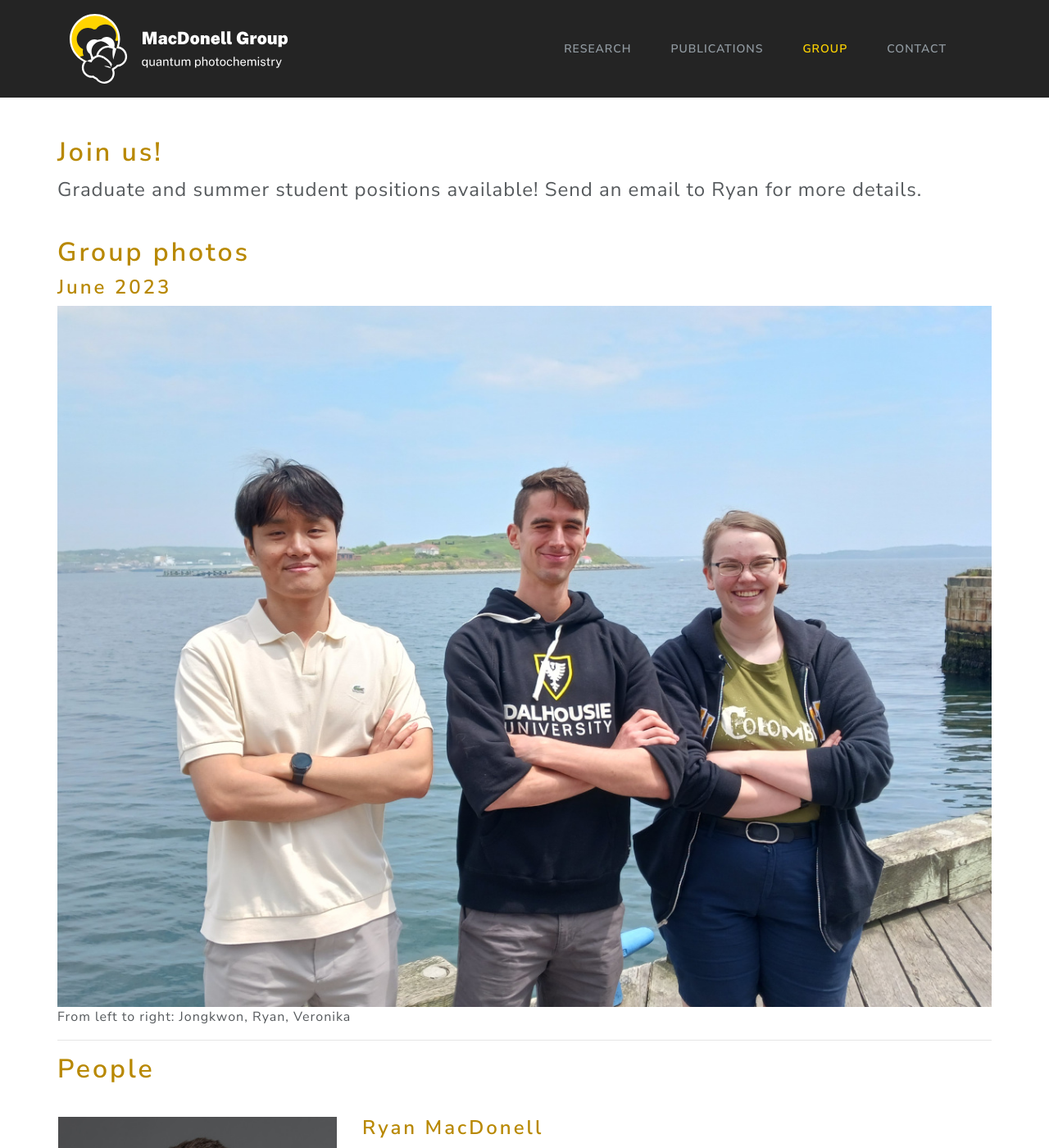
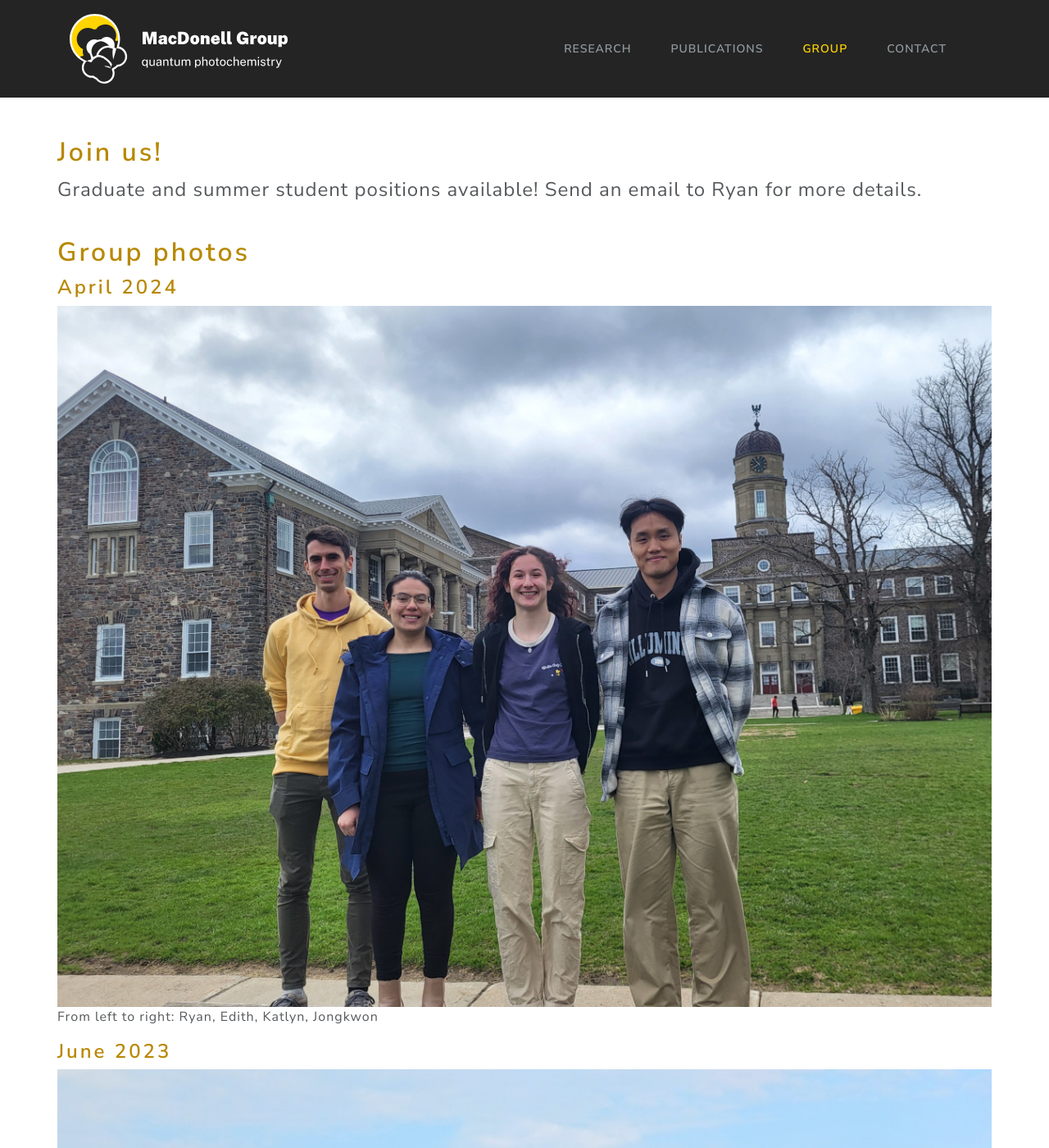
Before and after one commit to macdonell-group/macdonell-group.github.io, a Jekyll site: the page built from group.md, in a window 1280 px wide and 1400 px high. Shown: the whole window at 82% size. Built offline with Jekyll 4.4.1, drawn with Linux system fonts in a browser that asks for light colours; some of the changed text lies outside the part shown.

Commit message:
Added new group photo, Edith's photo, and updated address

```diff
--- a/_config.yml
+++ b/_config.yml
@@ -16,7 +16,7 @@
 title: MacDonell Group
 email:
 address1: Department of Chemistry, Dalhousie University
-address2: Chemistry Building, 6274 Coburg Rd,
+address2: Chemistry Building, 6243 Alumni Cres,
 address3: Halifax, NS  B3H 4R2, Canada
 description: >- # this means to ignore newlines until "baseurl:"
   Quantum photochemistry research at Dalhousie University
--- a/group.md
+++ b/group.md
@@ -9,9 +9,14 @@ Graduate and summer student positions available! Send an email to Ryan for more
 </font><br/>
 
 # Group photos
+### April 2024
+
+![Ryan MacDonell, Edith Leal-Sánchez, Katlyn Near, and Jongkwon Ha in the Dalhousie Quad](/images/groupphoto_apr2024.jpg)
+From left to right: Ryan, Edith, Katlyn, Jongkwon
+
 ### June 2023
 
-![Jongkwon Ha, Ryan MacDonell, and Veronika Keras at the Halifax Waterfront](/images/groupphoto_june2023.jpg)
+![Jongkwon Ha, Ryan MacDonell, and Veronika Keras at the Halifax Waterfront](/images/groupphoto_jun2023.jpg)
 From left to right: Jongkwon, Ryan, Veronika
 
 ---
@@ -79,7 +84,7 @@ From left to right: Jongkwon, Ryan, Veronika
   </tr>
   <tr>
     <td>
-      <img src="/images/nophoto_profile.png" alt="Placeholder photo" />
+      <img src="/images/lealsanchez_profile.jpg" alt="Photo of Edith Leal-Sánchez" />
     </td>
     <td style="padding-left: 30px">
       <h3>Edith Leal-Sánchez</h3>
@@ -97,6 +102,7 @@ From left to right: Jongkwon, Ryan, Veronika
       <p float="left">
         <a href="mailto:none"><img src="/images/icons8-mail.svg" /></a>
         <a href="https://scholar.google.ca/citations?user=74aeDEoAAAAJ"><img src="/images/icons8-google-scholar.svg" /></a>
+        <a href="https://mx.linkedin.com/in/edith-leal-s%C3%A1nchez-47522925b"><img src="/images/icons8-linkedin.svg" /></a>
       </p>
     </td>
   </tr>
```
Also changed, not shown: contact.md (+2 -2 lines), images/groupphoto_apr2024.jpg (added), images/groupphoto_jun2023.jpg (renamed from images/groupphoto_june2023.jpg), images/lealsanchez_profile.jpg (added).
